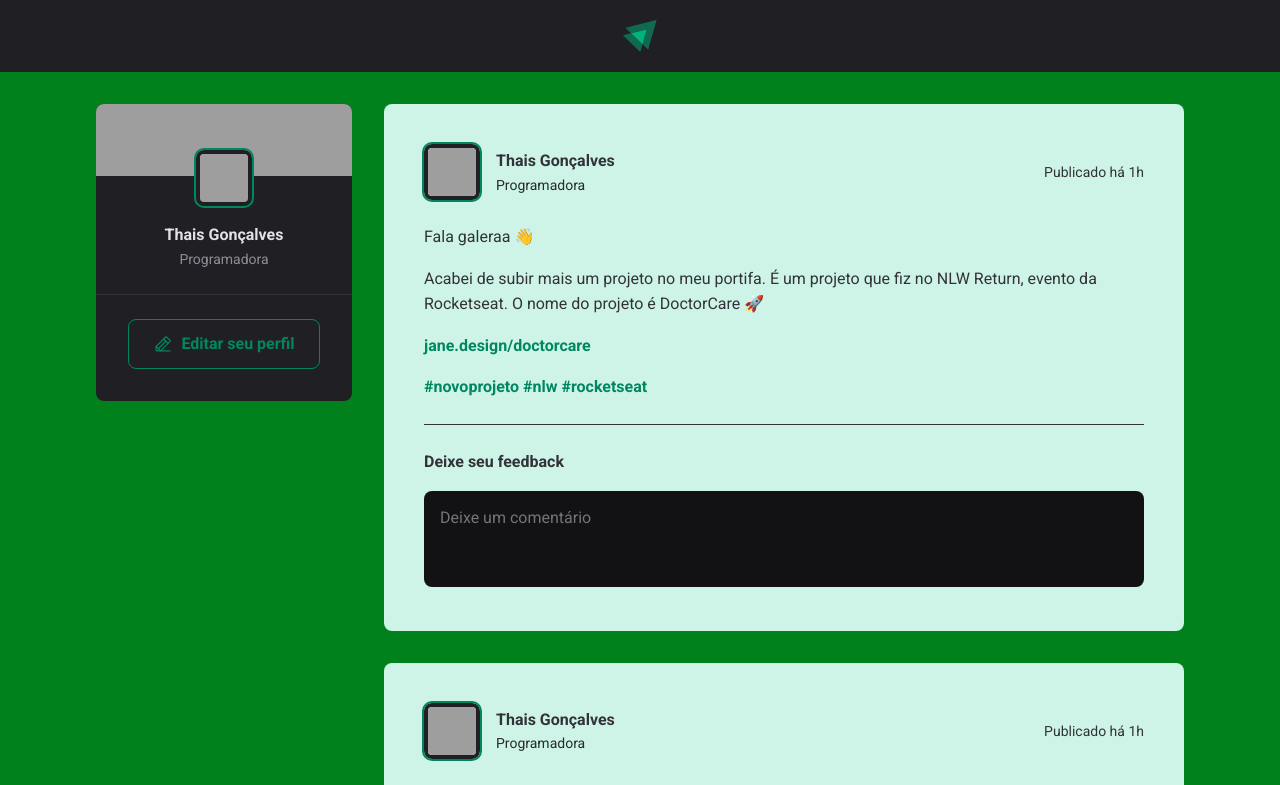
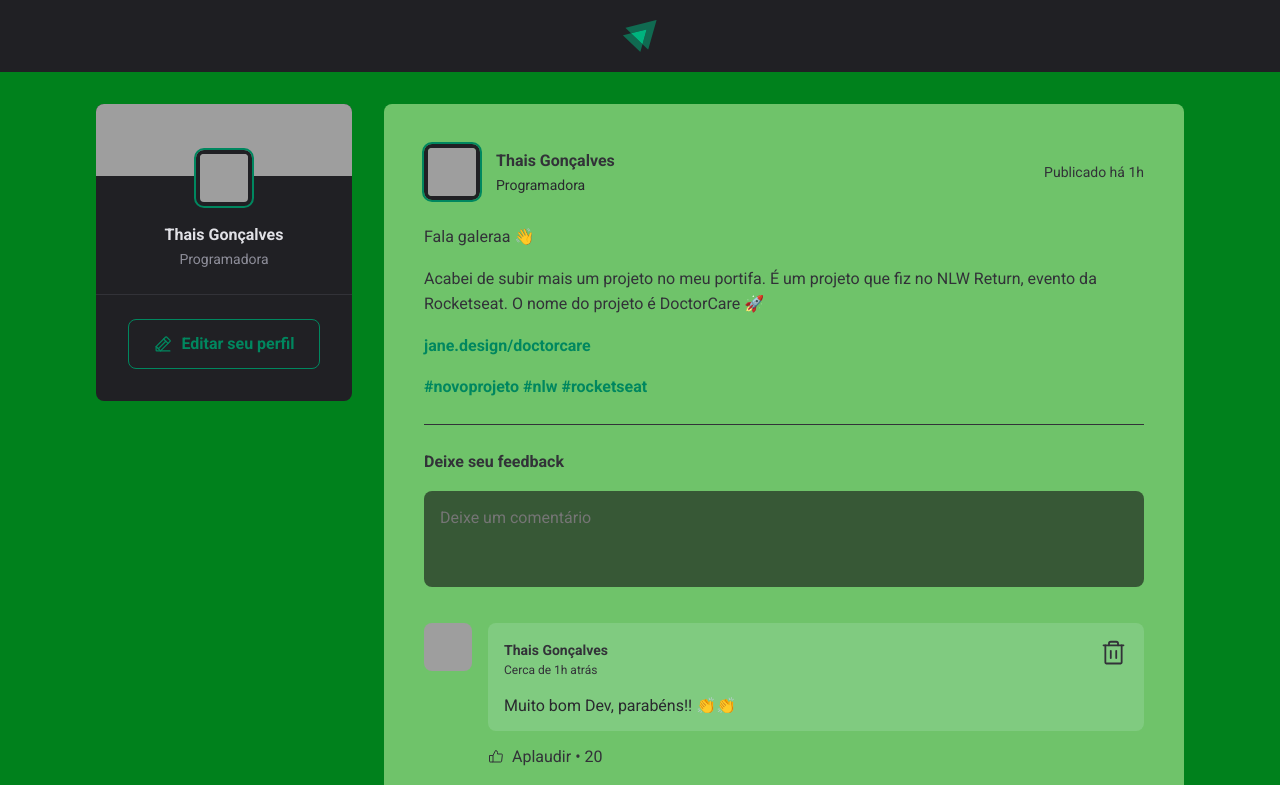
Before and after one commit to thaiscaldas/Aplica-o-React, a React (Vite) app: page / in a window 1280 px wide. Shown: the top 785 px of the page. Built offline with nearby package versions, Linux system fonts and the light colour scheme; grey boxes are pictures that could not be loaded.

Commit message:
Criação e estilizações do componente Comment

```diff
--- /dev/null
+++ b/src/components/Comment.jsx
@@ -0,0 +1,34 @@
+import { ThumbsUp, Trash } from 'phosphor-react';
+import styles from './Comment.module.css';
+
+export function Comment() {
+    return (
+        <div className={styles.comment}>
+            <img src="https://github.com/thaiscaldas.png" alt="" />
+
+            <div className={styles.commentBox}>
+                <div className={styles.commentContent}>
+                    <header>
+                        <div className={styles.authorAndTime}>
+                            <strong>Thais Gonçalves</strong>
+                            <time title='26 de Outubro às 09:47' dateTime='2023-10-26 09:47:36'>Cerca de 1h atrás</time>
+                        </div>
+
+                        <button title='Deletar Comentário'>
+                            <Trash size={29} />
+                        </button>
+                    </header>
+
+                    <p>Muito bom Dev, parabéns!! 👏👏</p>
+                </div>
+
+                <footer>
+                    <button>
+                        <ThumbsUp />
+                        Aplaudir <span>20</span>
+                    </button>
+                </footer>
+            </div>
+        </div>
+    )
+}
--- /dev/null
+++ b/src/components/Comment.module.css
@@ -0,0 +1,88 @@
+.comment{
+    margin-top: 1.5rem;
+    display: flex;
+    gap: 1rem;
+}
+
+.comment > img {
+    width: 3rem;
+    height: 3rem;
+    border-radius: 8px;
+}
+
+.commentBox {
+    flex: 1;
+}
+
+.commentContent {
+    background: var(--green-400);
+    border-radius: 8px;
+    padding: 1rem;
+}
+
+.commentContent header {
+    display: flex;
+    align-items: flex-start;
+    justify-content: space-between;
+}
+
+.authorAndTime strong {
+    display: block;
+    font-size: 0.875rem;
+    line-height: 1.6;
+    color: var(--gray-600);
+}
+
+.authorAndTime time {
+    display: block;
+    font-size: 0.75rem;
+    line-height: 1.6;
+    color: var(--gray-600);
+
+}
+
+.commentContent header button {
+    background: transparent;
+    border: 0;
+    color: var(--gray-600);
+    cursor: pointer;
+    line-height: 0;
+    border-radius: 2px;
+}
+
+.commentContent header button:hover {
+    color: var(--red-500);
+}
+
+.commentContent p {
+    margin-top: 1rem;
+    color: var(--gray-700);
+}
+
+.commentBox footer {
+    margin-top: 1rem;
+}
+
+.commentBox footer button {
+    background: transparent;
+    border: 0;
+    color: var(--gray-600);
+    cursor: pointer;
+
+    display: flex;
+    align-items: center;
+    border-radius: 2px;
+}
+
+.commentBox footer button:hover {
+    color: var(--gray-900);
+}
+
+.commentBox footer button svg {
+    margin-right: 0.5rem;
+}
+
+.commentBox footer button span::before {
+    content: '\2022';
+    padding: 0 0.25rem;
+}
--- a/src/components/Post.jsx
+++ b/src/components/Post.jsx
@@ -1,3 +1,5 @@
+
+import { Comment } from './Comment';
 import styles from './Post.module.css';
 
 export function Post() {
@@ -37,6 +39,12 @@
             <button type='submit'>Publicar</button>
            </footer>
         </form>
+
+        <div className={styles.commentList}>
+           <Comment />
+           <Comment />
+           <Comment />
+        </div>
        </article>
     );
 }
--- a/src/components/Post.module.css
+++ b/src/components/Post.module.css
@@ -1,5 +1,5 @@
 .post {
-    background: var(--green-400);
+    background: var(--green-600);
     border-radius: 8px;
     padding: 2.5rem;
 }
@@ -119,3 +119,7 @@
 .commentForm button[type=submit]:hover {
     background: var(--green-200);
 }
+
+.commentList{
+    margin-top: 2rem;
+}
--- a/src/global.css
+++ b/src/global.css
@@ -6,12 +6,15 @@
     --gray-600: #323238;
     --gray-700: #29292e;
     --gray-800: #202024;
-    --gray-900: #121214;
+    --gray-900: #12121498;
 
     --green-200: #00837E;
     --green-300: #00811c;
-    --green-400: #CDF4E7;
+    --green-400: #cdf4e72c;
     --green-500: #00875f;
+    --green-600: #b3ec999e;
+
+    --red-500:  #f75A6B
 
 
 }
```
